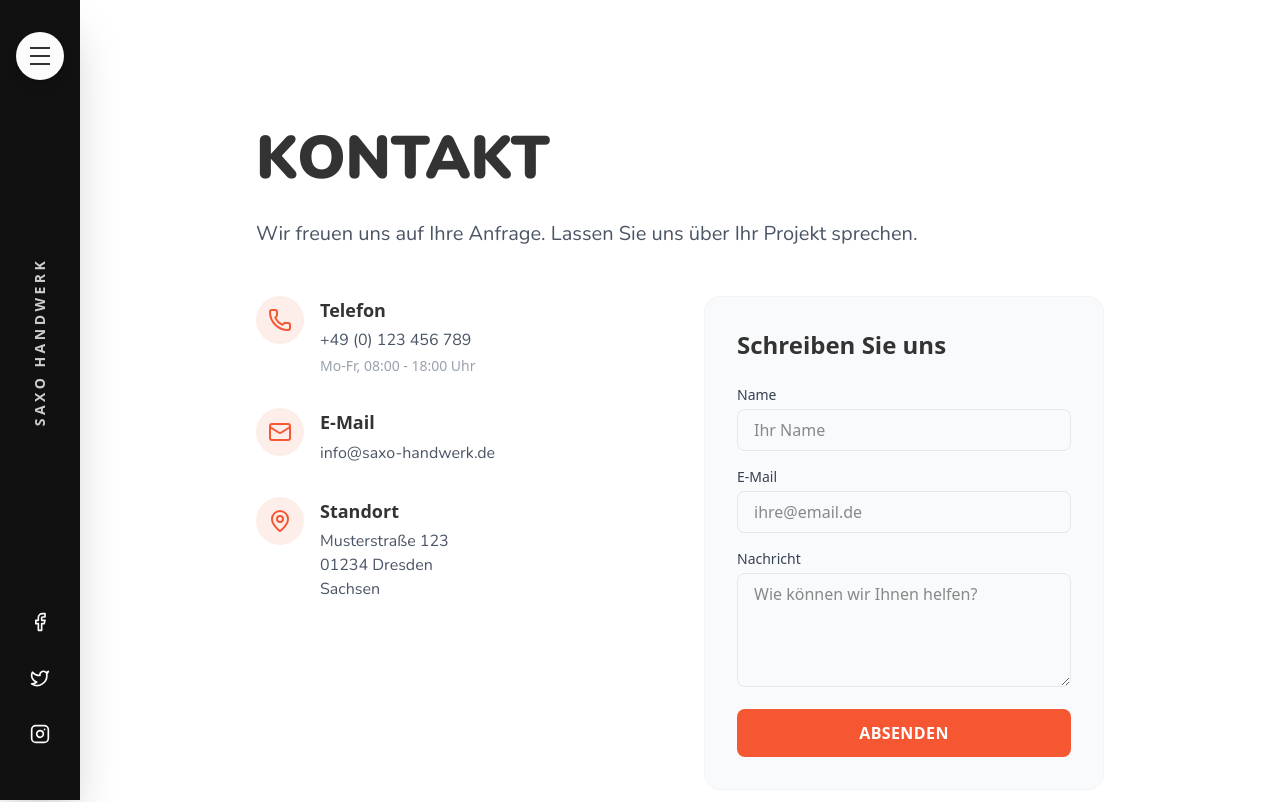
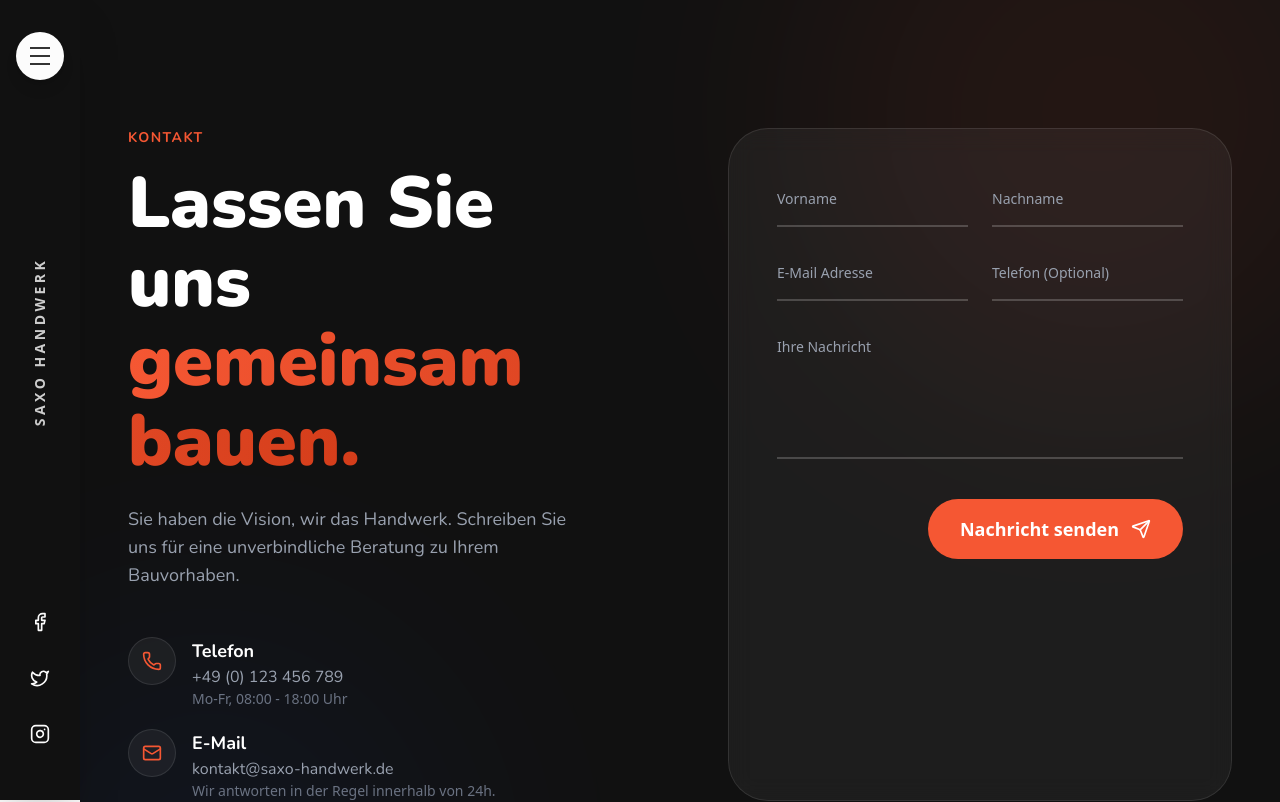
Before and after one commit to ViktorGladkich/saxo-handwerk, a Next.js app: page /contact in a window 1280 px wide. Shown: the top 802 px of the page. Built offline with nearby package versions, Linux system fonts and the light colour scheme.

Commit message:
replace inline contact page content with `ContactSection` and `FAQSection` components.

```diff
--- a/src/app/contact/page.tsx
+++ b/src/app/contact/page.tsx
@@ -1,111 +1,11 @@
-import { Mail, MapPin, Phone } from "lucide-react";
+import { ContactSection } from "@/components/home/ContactSection";
+import { FAQSection } from "@/components/home/FAQ";
 
 export default function ContactPage() {
   return (
-    <div className="bg-white min-h-screen pt-32 pb-24">
-      <div className="container mx-auto px-6 max-w-4xl">
-        <h1 className="text-4xl md:text-6xl font-black font-sans text-[#333] mb-8 uppercase">
-          Kontakt
-        </h1>
-        <p className="text-xl text-gray-600 mb-12 font-sans max-w-2xl">
-          Wir freuen uns auf Ihre Anfrage. Lassen Sie uns über Ihr Projekt
-          sprechen.
-        </p>
-
-        <div className="grid md:grid-cols-2 gap-12">
-          {/* Contact Info */}
-          <div className="space-y-8">
-            <div className="flex items-start gap-4">
-              <div className="bg-[#f55733]/10 p-3 rounded-full text-[#f55733]">
-                <Phone className="h-6 w-6" />
-              </div>
-              <div>
-                <h3 className="font-bold text-[#333] text-lg mb-1">Telefon</h3>
-                <p className="text-gray-600 font-sans">+49 (0) 123 456 789</p>
-                <p className="text-sm text-gray-400 mt-1">
-                  Mo-Fr, 08:00 - 18:00 Uhr
-                </p>
-              </div>
-            </div>
-
-            <div className="flex items-start gap-4">
-              <div className="bg-[#f55733]/10 p-3 rounded-full text-[#f55733]">
-                <Mail className="h-6 w-6" />
-              </div>
-              <div>
-                <h3 className="font-bold text-[#333] text-lg mb-1">E-Mail</h3>
-                <a
-                  href="mailto:info@saxo-handwerk.de"
-                  className="text-gray-600 font-sans hover:text-[#f55733] transition-colors"
-                >
-                  info@saxo-handwerk.de
-                </a>
-              </div>
-            </div>
-
-            <div className="flex items-start gap-4">
-              <div className="bg-[#f55733]/10 p-3 rounded-full text-[#f55733]">
-                <MapPin className="h-6 w-6" />
-              </div>
-              <div>
-                <h3 className="font-bold text-[#333] text-lg mb-1">Standort</h3>
-                <p className="text-gray-600 font-sans">
-                  Musterstraße 123
-                  <br />
-                  01234 Dresden
-                  <br />
-                  Sachsen
-                </p>
-              </div>
-            </div>
-          </div>
-
-          {/* Map Placeholder or Form Placeholder */}
-          <div className="bg-gray-50 rounded-2xl p-8 border border-gray-100">
-            <h2 className="text-2xl font-bold text-[#333] mb-6">
-              Schreiben Sie uns
-            </h2>
-            <form className="space-y-4">
-              <div>
-                <label className="block text-sm font-medium text-gray-700 mb-1">
-                  Name
-                </label>
-                <input
-                  type="text"
-                  className="w-full px-4 py-2 rounded-lg border border-gray-200 focus:outline-none focus:border-[#f55733] transition-colors"
-                  placeholder="Ihr Name"
-                />
-              </div>
-              <div>
-                <label className="block text-sm font-medium text-gray-700 mb-1">
-                  E-Mail
-                </label>
-                <input
-                  type="email"
-                  className="w-full px-4 py-2 rounded-lg border border-gray-200 focus:outline-none focus:border-[#f55733] transition-colors"
-                  placeholder="ihre@email.de"
-                />
-              </div>
-              <div>
-                <label className="block text-sm font-medium text-gray-700 mb-1">
-                  Nachricht
-                </label>
-                <textarea
-                  rows={4}
-                  className="w-full px-4 py-2 rounded-lg border border-gray-200 focus:outline-none focus:border-[#f55733] transition-colors"
-                  placeholder="Wie können wir Ihnen helfen?"
-                ></textarea>
-              </div>
-              <button
-                type="submit"
-                className="w-full bg-[#f55733] text-white font-bold py-3 rounded-lg hover:bg-[#d43d1a] transition-colors uppercase tracking-wide"
-              >
-                Absenden
-              </button>
-            </form>
-          </div>
-        </div>
-      </div>
-    </div>
+    <>
+      <ContactSection />
+      <FAQSection />
+    </>
   );
 }
```
